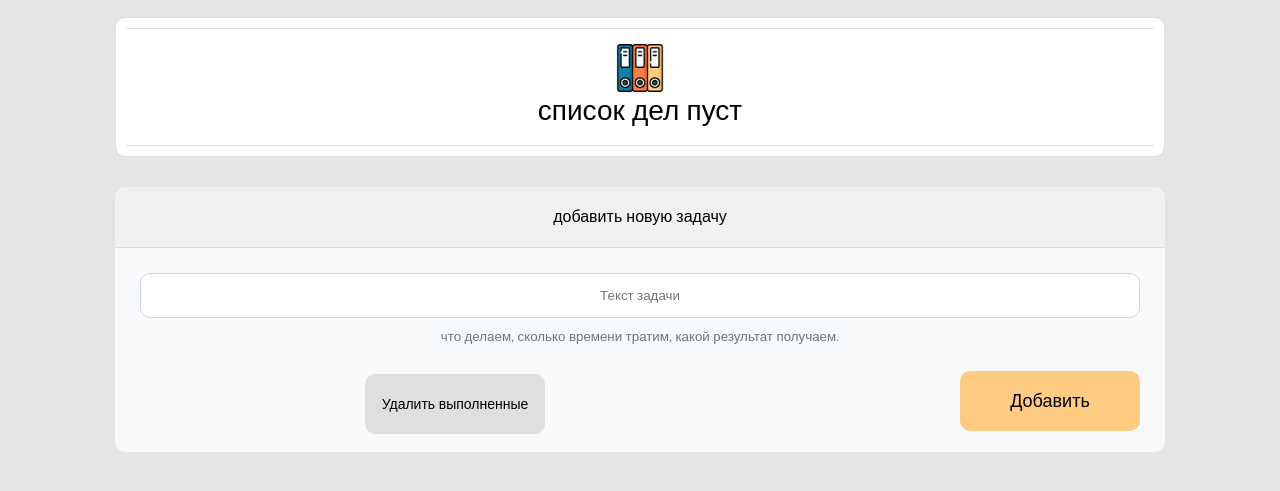
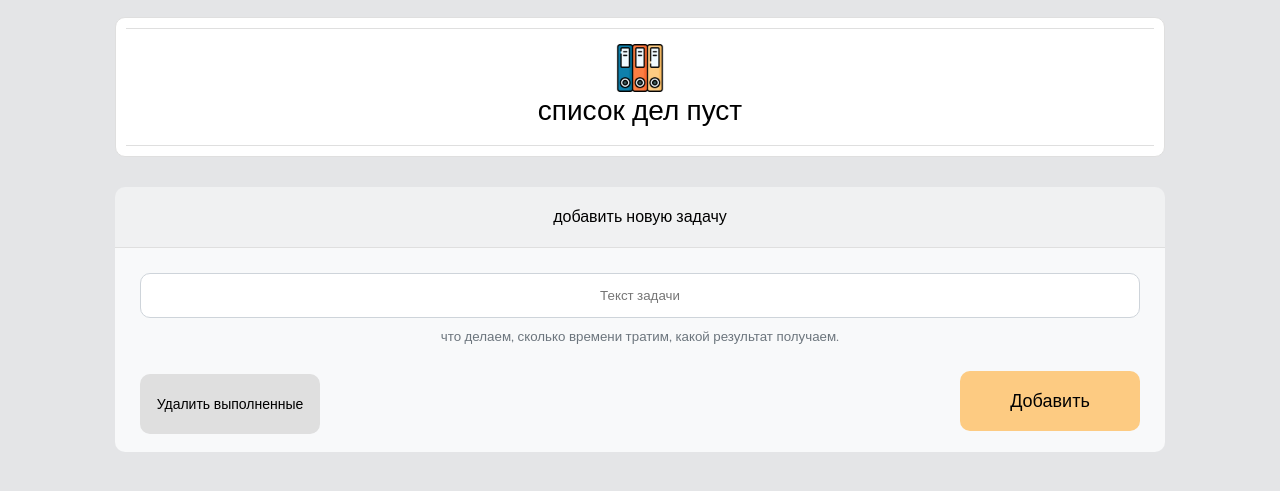
Before and after one commit to olaynick/todo, a plain HTML site: page index.html in a window 1280 px wide. Shown: the part 77-568 px from the top of the page. Drawn offline with nearby package versions, Linux system fonts and the light colour scheme.

Commit message:
bugfix btn_clear

```diff
--- a/css/main.css
+++ b/css/main.css
@@ -131,7 +131,7 @@ body {
 .btn_clear {
   cursor: pointer;
   position: absolute;
-  left: 250px;
+  left: 25px;
   bottom: 18px;
   display: block;
   width: 180px;
```
